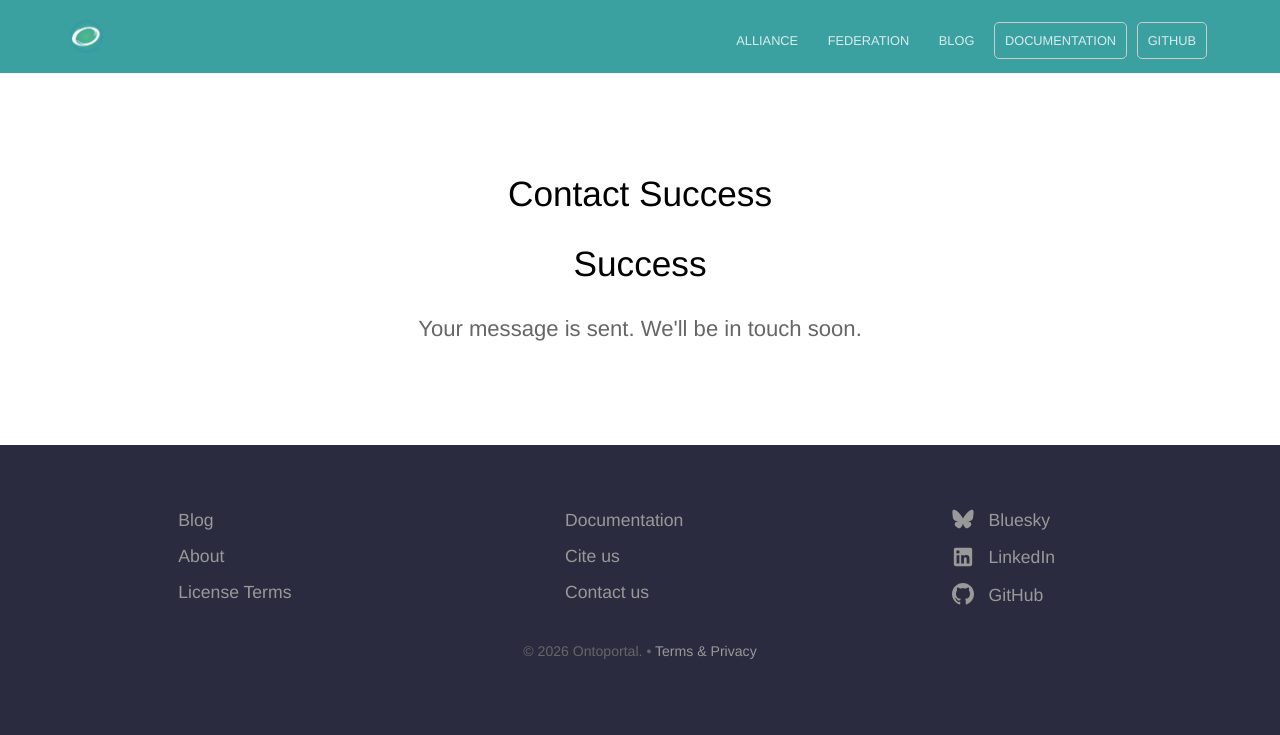
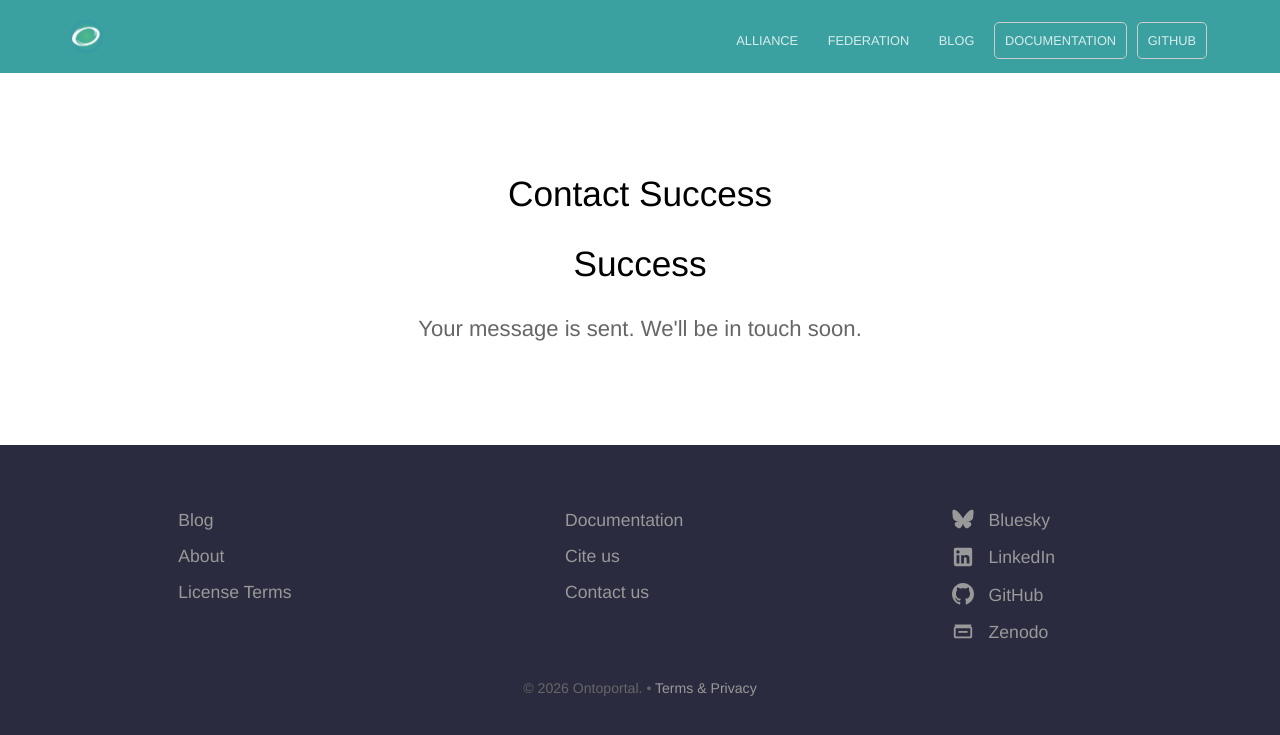
Before and after one commit to ontoportal/website, a Jekyll site: the page built from contact-success.html, in a window 1280 px wide. Shown: the top 735 px of the page. Built offline with Jekyll 4.4.1, drawn with Linux system fonts in a browser that asks for light colours.

Commit message:
Add Zenodo community link to footer
Co-Authored-By: Claude Sonnet 4.6 <noreply@anthropic.com>

```diff
--- a/_data/footer.yml
+++ b/_data/footer.yml
@@ -29,3 +29,7 @@
     link: https://github.com/orgs/ontoportal/teams
     social_icon: GitHub
     new_window: true
+  - name: Zenodo
+    link: https://zenodo.org/communities/ontoportal
+    social_icon: Zenodo
+    new_window: true
--- a/_includes/social-icon.html
+++ b/_includes/social-icon.html
@@ -17,4 +17,6 @@
 		<svg fill="#000000" height="24" viewBox="0 0 24 24" width="24" xmlns="http://www.w3.org/2000/svg"><path d="M0 0h24v24H0z" fill="none"/><circle cx="6.18" cy="17.82" r="2.18"/><path d="M4 4.44v2.83c7.03 0 12.73 5.7 12.73 12.73h2.83c0-8.59-6.97-15.56-15.56-15.56zm0 5.66v2.83c3.9 0 7.07 3.17 7.07 7.07h2.83c0-5.47-4.43-9.9-9.9-9.9z"/></svg>
 	{% when "GitHub" %}
 		<svg fill="#000000" width="24" height="24" viewBox="0 0 24 24"><path d="M12 0c-6.626 0-12 5.373-12 12 0 5.302 3.438 9.8 8.207 11.387.599.111.793-.261.793-.577v-2.234c-3.338.726-4.033-1.416-4.033-1.416-.546-1.387-1.333-1.756-1.333-1.756-1.089-.745.083-.729.083-.729 1.205.084 1.839 1.237 1.839 1.237 1.07 1.834 2.807 1.304 3.492.997.107-.775.418-1.305.762-1.604-2.665-.305-5.467-1.334-5.467-5.931 0-1.311.469-2.381 1.236-3.221-.124-.303-.535-1.524.117-3.176 0 0 1.008-.322 3.301 1.23.957-.266 1.983-.399 3.003-.404 1.02.005 2.047.138 3.006.404 2.291-1.552 3.297-1.23 3.297-1.23.653 1.653.242 2.874.118 3.176.77.84 1.235 1.911 1.235 3.221 0 4.609-2.807 5.624-5.479 5.921.43.372.823 1.102.823 2.222v3.293c0 .319.192.694.801.576 4.765-1.589 8.199-6.086 8.199-11.386 0-6.627-5.373-12-12-12z"/></svg>
+	{% when "Zenodo" %}
+		<svg fill="#000000" width="24" height="24" viewBox="0 0 24 24" xmlns="http://www.w3.org/2000/svg"><path d="M20 7H4c-1.1 0-2 .9-2 2v9c0 1.1.9 2 2 2h16c1.1 0 2-.9 2-2V9c0-1.1-.9-2-2-2zm0 11H4V9h16v9zM3 5h18v2H3z"/><path d="M7 12h10v2H7z"/></svg>
 {% endcase %}
```
